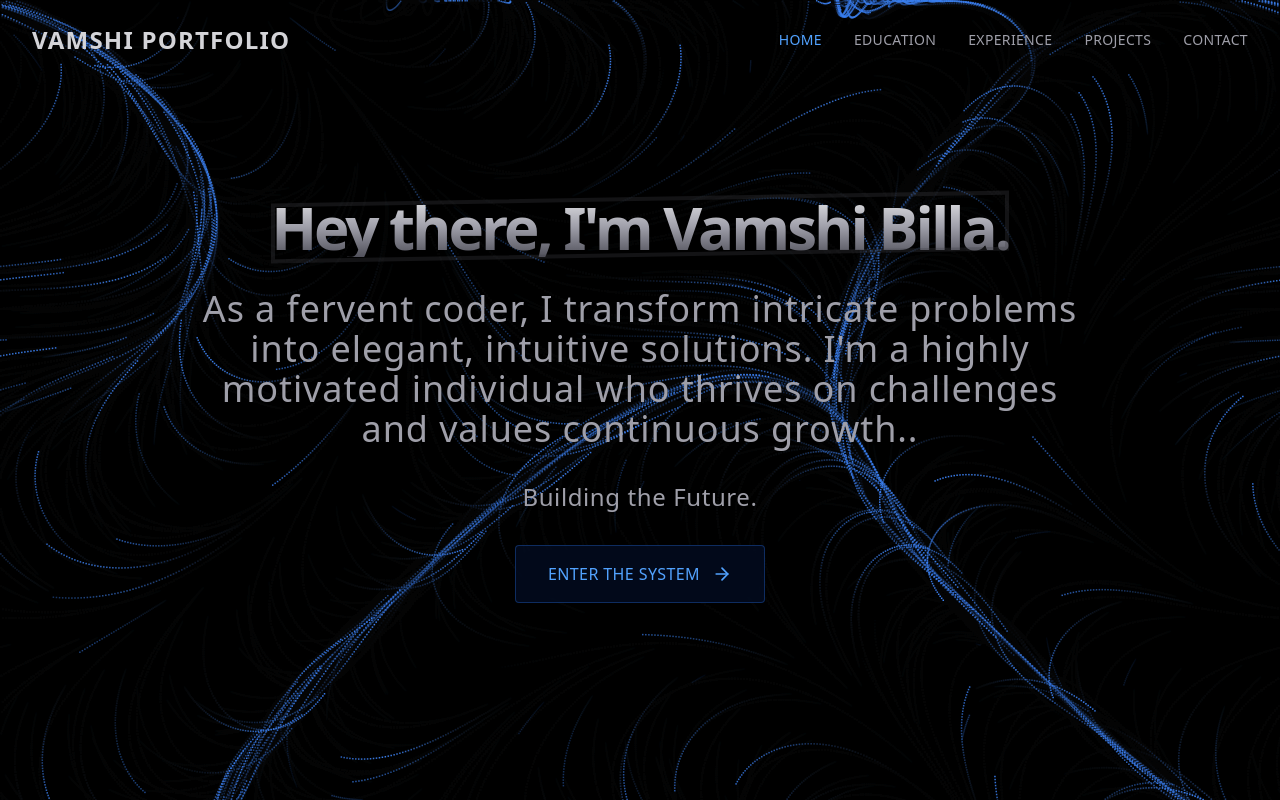
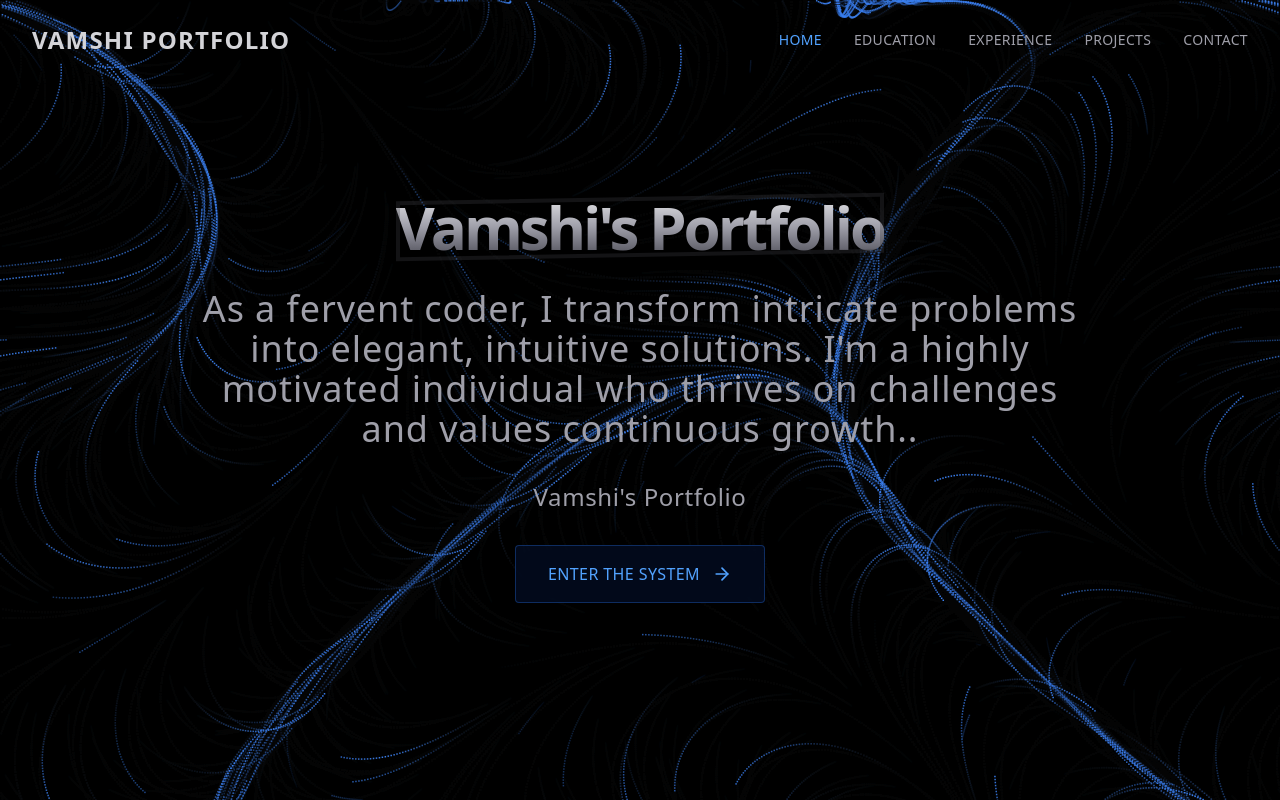
Before and after one commit to VamshiBilla07/vamshi.me, a Next.js app: page / in a window 1280 px wide. Shown: the top 800 px of the page. Built offline with nearby package versions, Linux system fonts and the light colour scheme.

Commit message:
Update portfolio name and branding to 'Vamshi's Portfolio'

```diff
--- a/app/layout.tsx
+++ b/app/layout.tsx
@@ -18,7 +18,7 @@ const caveat = Caveat({
 });
 
 export const metadata: Metadata = {
-  title: "FOCUZDRVN — Building the Future",
+  title: "Vamshi's Portfolio",
   description: "High-Performance Industrial meets Gen Z Coziness",
 };
 
--- a/app/page.tsx
+++ b/app/page.tsx
@@ -56,7 +56,7 @@ export default function Home() {
             transition={{ duration: 1, delay: 0.3 }}
           >
             <h1 className="font-display text-2xl md:text-6xl font-black tracking-tighter text-transparent bg-clip-text bg-linear-to-b from-zinc-200 via-zinc-400 to-zinc-600">
-              Hey there, I'm Vamshi Billa.
+              Vamshi's Portfolio
             </h1>
             <div className="absolute inset-0 border-4 border-zinc-700/30 -skew-y-1" />
           </motion.div>
@@ -76,7 +76,7 @@ export default function Home() {
             animate={{ opacity: 1 }}
             transition={{ duration: 0.8, delay: 0.6 }}
           >
-            Building the Future.
+            Vamshi's Portfolio
           </motion.p>
 
           {/* CTA */}
```
